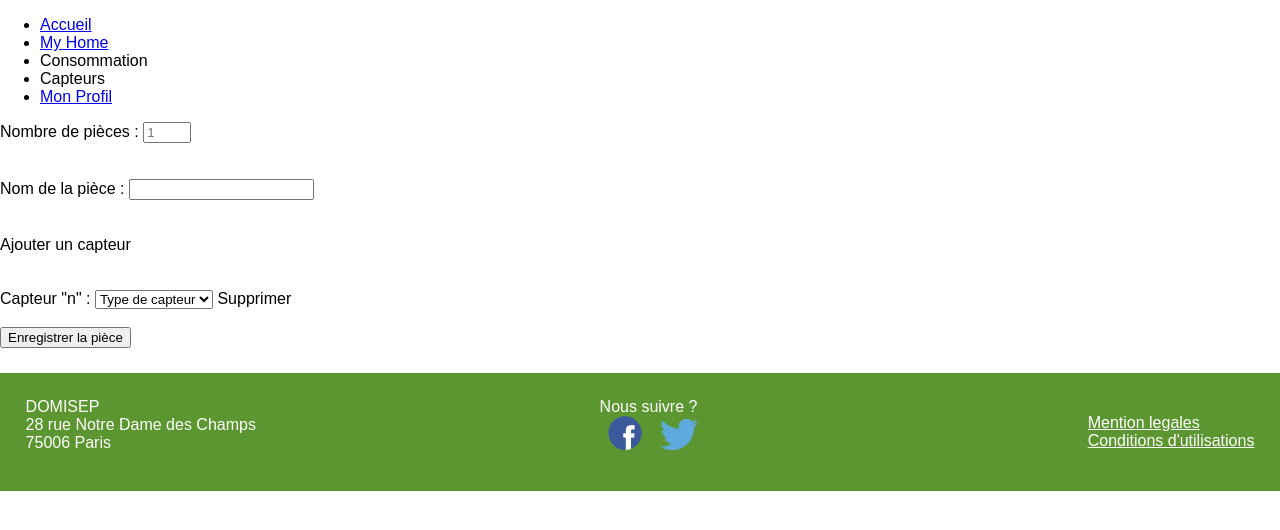
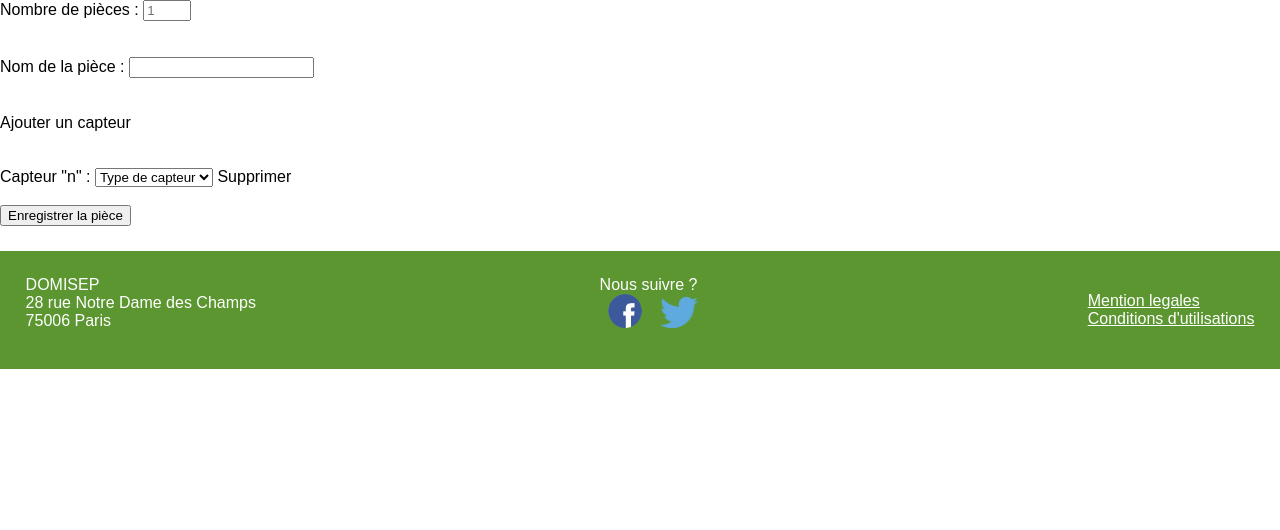
Before and after one commit to Gregdd/Wisd-Home, a PHP site: the page made by Creer ma maison.php in a window 1280 px wide. Shown: the part 162-692 px from the top of the page. Run offline with PHP 8.4, Linux system fonts and the light colour scheme.

Commit message:
Update Creer ma maison.php

```diff
--- a/Creer ma maison.php
+++ b/Creer ma maison.php
@@ -13,14 +13,6 @@
 <?php include 'Header_2.php';?>
 
 <main>
-
-    <ul>
-        <li><a href = "Accueil_2.php">Accueil</a></li>
-        <li><a href = "My%20Home.php">My Home</a></li>
-        <li> Consommation </li>
-        <li> Capteurs </li>
-        <li><a href = "Mon%20Profil.php">Mon Profil</a></li>
-    </ul>
 
     <div>
     <form method="get" action="Home.php">
```
